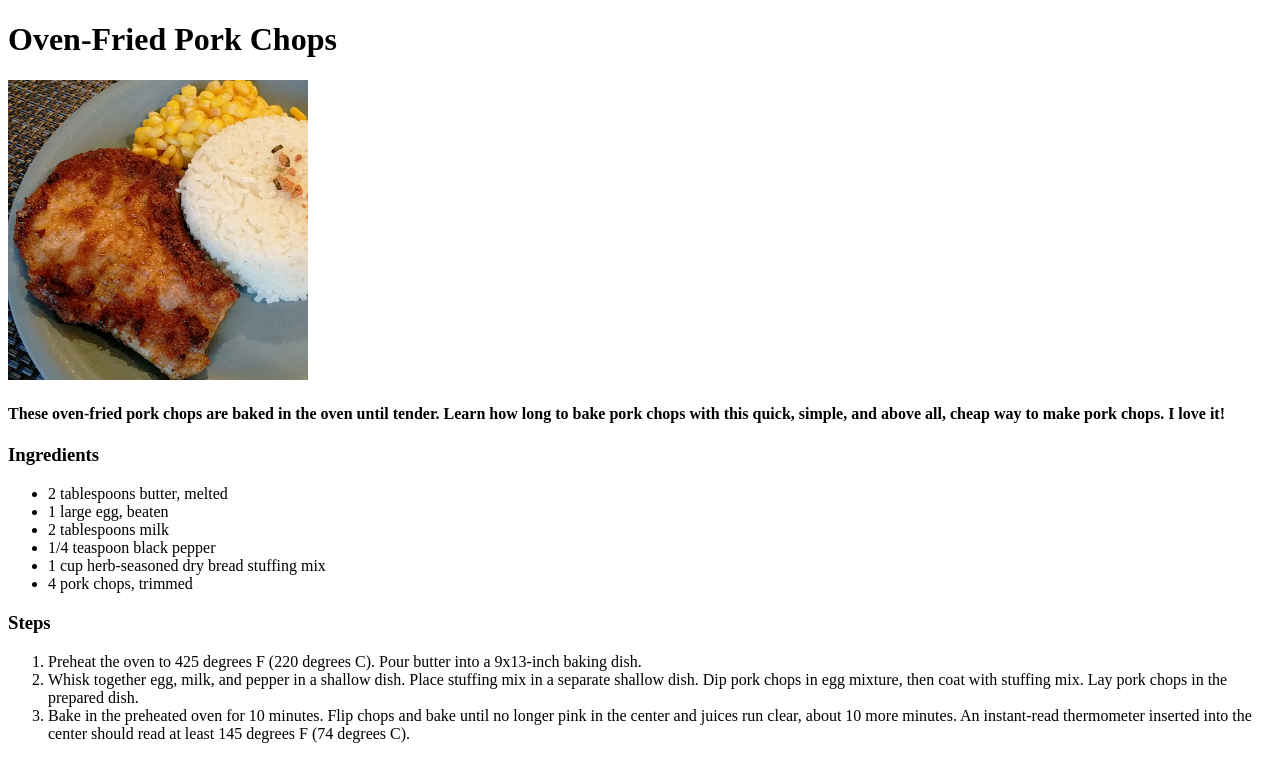
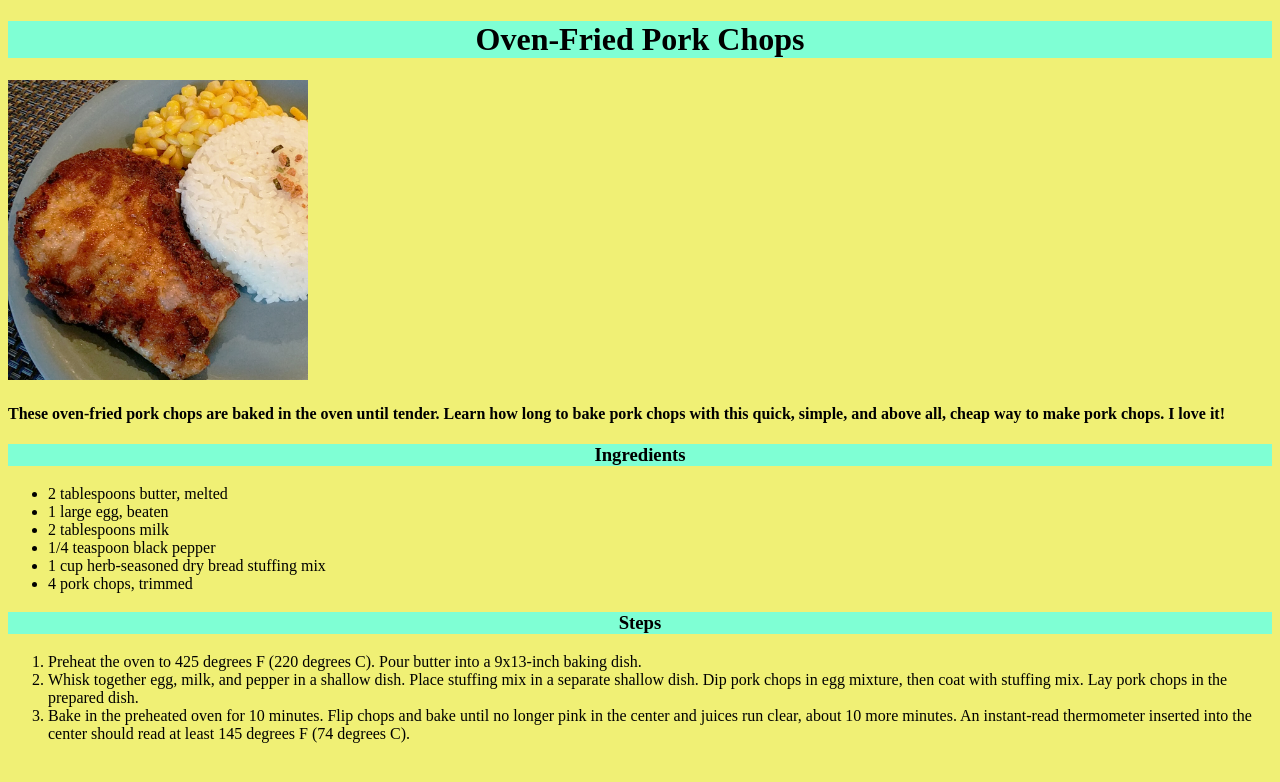
Before and after one commit to nicki-s/odin-recipes, a plain HTML site: page recipes/pork-chops.html in a window 1280 px wide. Drawn offline with Linux system fonts and the light colour scheme.

Commit message:
Update pork-chops.html and rib-eye.html add style sheet to both

```diff
--- a/recipes/pork-chops.html
+++ b/recipes/pork-chops.html
@@ -4,10 +4,13 @@
     <head>
         <meta charset="UTF-8">
         <title>Odin Recipes Website</title>
+        <link rel="stylesheet" href="../style.css">
     </head>
 
     <body>
-        <h1>Oven-Fried Pork Chops</h1>
+        <div class="ofpc-header1">
+            <h1>Oven-Fried Pork Chops</h1>
+        </div>
         <img src="../images/pork-chop.jpeg"
              alt="Oven-Fried Pork Chops"
              width="'300" height="300">
@@ -16,7 +19,9 @@
             Learn how long to bake pork chops with this quick, simple, and
             above all, cheap way to make pork chops. I love it!
         </h4>
-        <h3>Ingredients</h3>
+        <div class="ofpc-header2">
+            <h3>Ingredients</h3>
+        </div>
         <ul>
             <li>2 tablespoons butter, melted</li>
             <li>1 large egg, beaten</li>
@@ -25,7 +30,9 @@
             <li>1 cup herb-seasoned dry bread stuffing mix</li>
             <li>4 pork chops, trimmed</li>
         </ul>
-        <h3>Steps</h3>
+        <div class="ofpc-header3">
+            <h3>Steps</h3>
+        </div>
         <ol>
             <li>
                 Preheat the oven to 425 degrees F (220 degrees C).
```
Also changed, not shown: recipes/rib-eye.html (+10 -3 lines).
